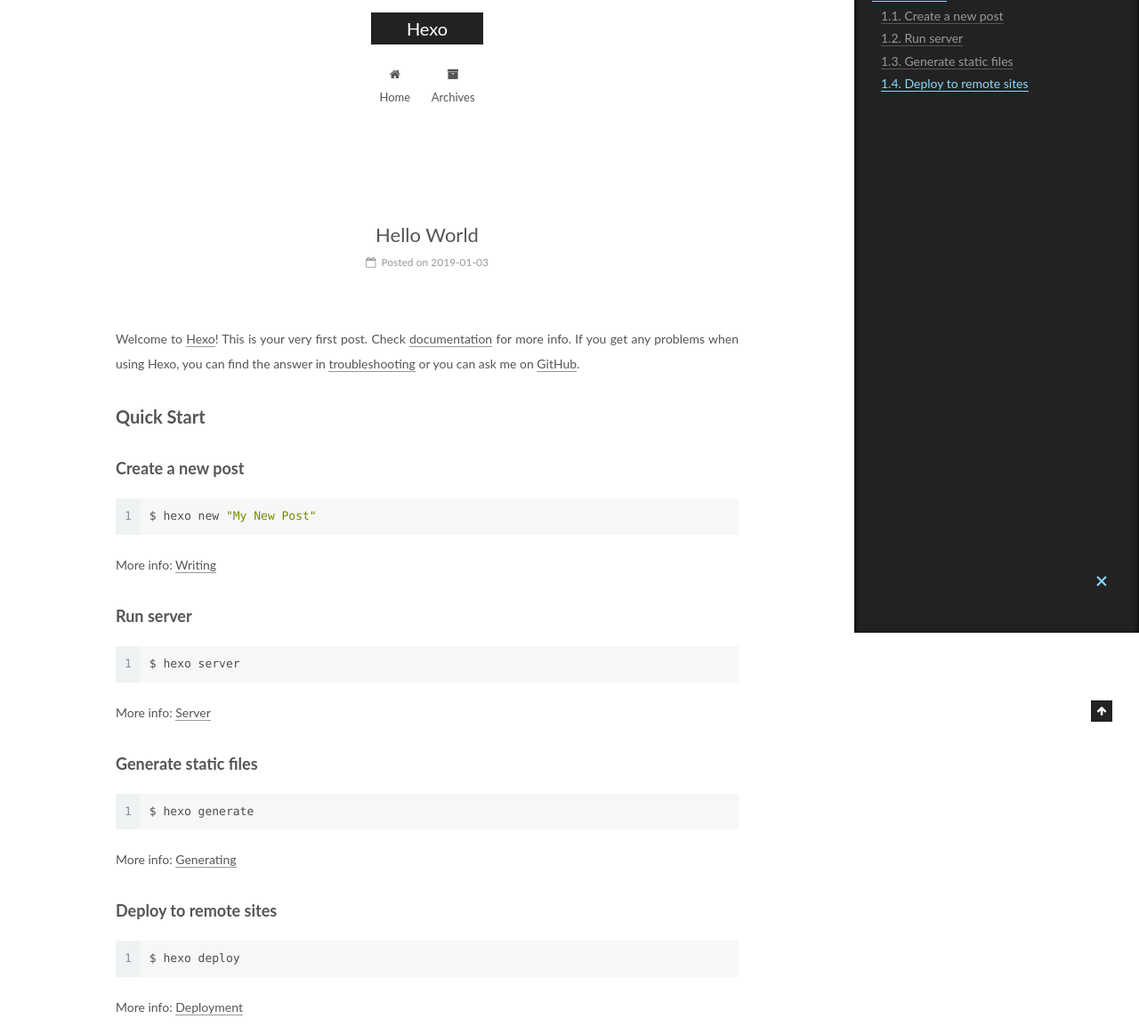
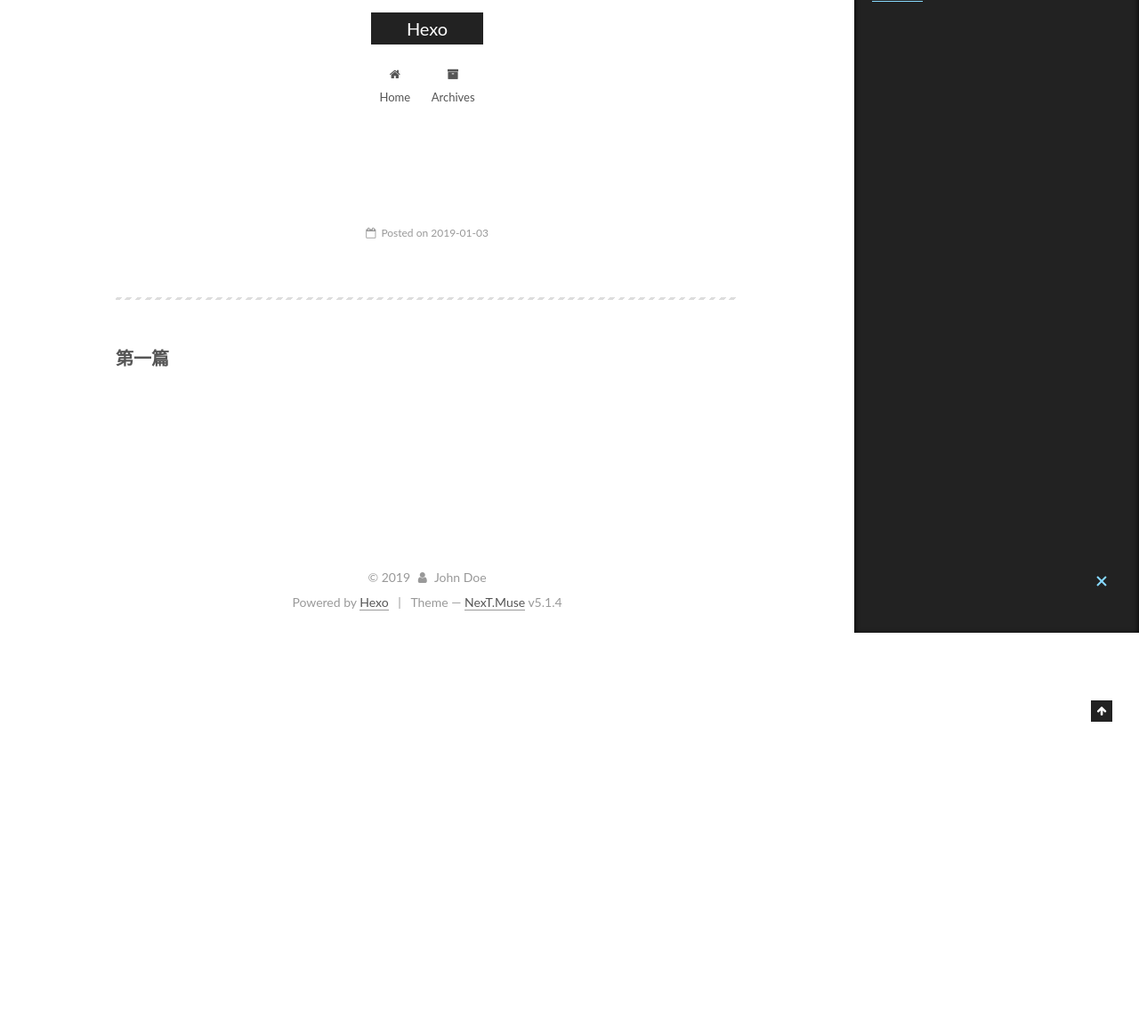
Before and after one commit to cliviazyc/cliviazyc.github.io, a plain HTML site: page 2019/01/03/hello-world/index.html in a window 1280 px wide. Shown: the part 89-1252 px from the top of the page at 89% size. After the commit the page ends 800 px from the top, so only its background shows below. Drawn offline with Linux system fonts and the light colour scheme.

Commit message:
Site updated: 2019-01-03 10:48:45

```diff
--- a/2019/01/03/hello-world/index.html
+++ b/2019/01/03/hello-world/index.html
@@ -79,17 +79,17 @@
 
 
 
-<meta name="description" content="Welcome to Hexo! This is your very first post. Check documentation for more info. If you get any problems when using Hexo, you can find the answer in troubleshooting or you can ask me on GitHub. Quick">
+<meta name="description" content="第一篇">
 <meta property="og:type" content="article">
-<meta property="og:title" content="Hello World">
+<meta property="og:title" content="Hexo">
 <meta property="og:url" content="http://yoursite.com/2019/01/03/hello-world/index.html">
 <meta property="og:site_name" content="Hexo">
-<meta property="og:description" content="Welcome to Hexo! This is your very first post. Check documentation for more info. If you get any problems when using Hexo, you can find the answer in troubleshooting or you can ask me on GitHub. Quick">
+<meta property="og:description" content="第一篇">
 <meta property="og:locale" content="default">
-<meta property="og:updated_time" content="2019-01-03T01:36:55.409Z">
+<meta property="og:updated_time" content="2019-01-03T02:48:32.706Z">
 <meta name="twitter:card" content="summary">
-<meta name="twitter:title" content="Hello World">
-<meta name="twitter:description" content="Welcome to Hexo! This is your very first post. Check documentation for more info. If you get any problems when using Hexo, you can find the answer in troubleshooting or you can ask me on GitHub. Quick">
+<meta name="twitter:title" content="Hexo">
+<meta name="twitter:description" content="第一篇">
 
 
 
@@ -125,7 +125,7 @@
 
 
 
-  <title>Hello World | Hexo</title>
+  <title> | Hexo</title>
 
 
 
@@ -249,7 +249,7 @@
 
 
 
-          <h1 class="post-title" itemprop="name headline">Hello World</h1>
+          <h1 class="post-title" itemprop="name headline"></h1>
 
 
         <div class="post-meta">
@@ -299,16 +299,8 @@
 
 
 
-        <p>Welcome to <a href="https://hexo.io/" target="_blank" rel="noopener">Hexo</a>! This is your very first post. Check <a href="https://hexo.io/docs/" target="_blank" rel="noopener">documentation</a> for more info. If you get any problems when using Hexo, you can find the answer in <a href="https://hexo.io/docs/troubleshooting.html" target="_blank" rel="noopener">troubleshooting</a> or you can ask me on <a href="https://github.com/hexojs/hexo/issues" target="_blank" rel="noopener">GitHub</a>.</p>
-<h2 id="Quick-Start"><a href="#Quick-Start" class="headerlink" title="Quick Start"></a>Quick Start</h2><h3 id="Create-a-new-post"><a href="#Create-a-new-post" class="headerlink" title="Create a new post"></a>Create a new post</h3><figure class="highlight bash"><table><tr><td class="gutter"><pre><span class="line">1</span><br></pre></td><td class="code"><pre><span class="line">$ hexo new <span class="string">"My New Post"</span></span><br></pre></td></tr></table></figure>
-<p>More info: <a href="https://hexo.io/docs/writing.html" target="_blank" rel="noopener">Writing</a></p>
-<h3 id="Run-server"><a href="#Run-server" class="headerlink" title="Run server"></a>Run server</h3><figure class="highlight bash"><table><tr><td class="gutter"><pre><span class="line">1</span><br></pre></td><td class="code"><pre><span class="line">$ hexo server</span><br></pre></td></tr></table></figure>
-<p>More info: <a href="https://hexo.io/docs/server.html" target="_blank" rel="noopener">Server</a></p>
-<h3 id="Generate-static-files"><a href="#Generate-static-files" class="headerlink" title="Generate static files"></a>Generate static files</h3><figure class="highlight bash"><table><tr><td class="gutter"><pre><span class="line">1</span><br></pre></td><td class="code"><pre><span class="line">$ hexo generate</span><br></pre></td></tr></table></figure>
-<p>More info: <a href="https://hexo.io/docs/generating.html" target="_blank" rel="noopener">Generating</a></p>
-<h3 id="Deploy-to-remote-sites"><a href="#Deploy-to-remote-sites" class="headerlink" title="Deploy to remote sites"></a>Deploy to remote sites</h3><figure class="highlight bash"><table><tr><td class="gutter"><pre><span class="line">1</span><br></pre></td><td class="code"><pre><span class="line">$ hexo deploy</span><br></pre></td></tr></table></figure>
-<p>More info: <a href="https://hexo.io/docs/deployment.html" target="_blank" rel="noopener">Deployment</a></p>
-
+        <hr>
+<h2 id="第一篇"><a href="#第一篇" class="headerlink" title="第一篇"></a>第一篇</h2>
 
     </div>
 
@@ -438,7 +430,7 @@
 
 
 
-              <div class="post-toc-content"><ol class="nav"><li class="nav-item nav-level-2"><a class="nav-link" href="#Quick-Start"><span class="nav-number">1.</span> <span class="nav-text">Quick Start</span></a><ol class="nav-child"><li class="nav-item nav-level-3"><a class="nav-link" href="#Create-a-new-post"><span class="nav-number">1.1.</span> <span class="nav-text">Create a new post</span></a></li><li class="nav-item nav-level-3"><a class="nav-link" href="#Run-server"><span class="nav-number">1.2.</span> <span class="nav-text">Run server</span></a></li><li class="nav-item nav-level-3"><a class="nav-link" href="#Generate-static-files"><span class="nav-number">1.3.</span> <span class="nav-text">Generate static files</span></a></li><li class="nav-item nav-level-3"><a class="nav-link" href="#Deploy-to-remote-sites"><span class="nav-number">1.4.</span> <span class="nav-text">Deploy to remote sites</span></a></li></ol></li></ol></div>
+              <div class="post-toc-content"><ol class="nav"><li class="nav-item nav-level-2"><a class="nav-link" href="#第一篇"><span class="nav-number">1.</span> <span class="nav-text">第一篇</span></a></li></ol></div>
 
 
           </div>
--- a/css/main.css
+++ b/css/main.css
@@ -1822,7 +1822,7 @@
   width: 4px;
   height: 4px;
   border-radius: 50%;
-  background: #e7c195;
+  background: #4bc201;
 }
 .links-of-blogroll {
   font-size: 13px;
```
Also changed, not shown: archives/2019/01/index.html (+1 -1 lines), archives/2019/index.html (+1 -1 lines), archives/index.html (+1 -1 lines), index.html (+3 -11 lines).
